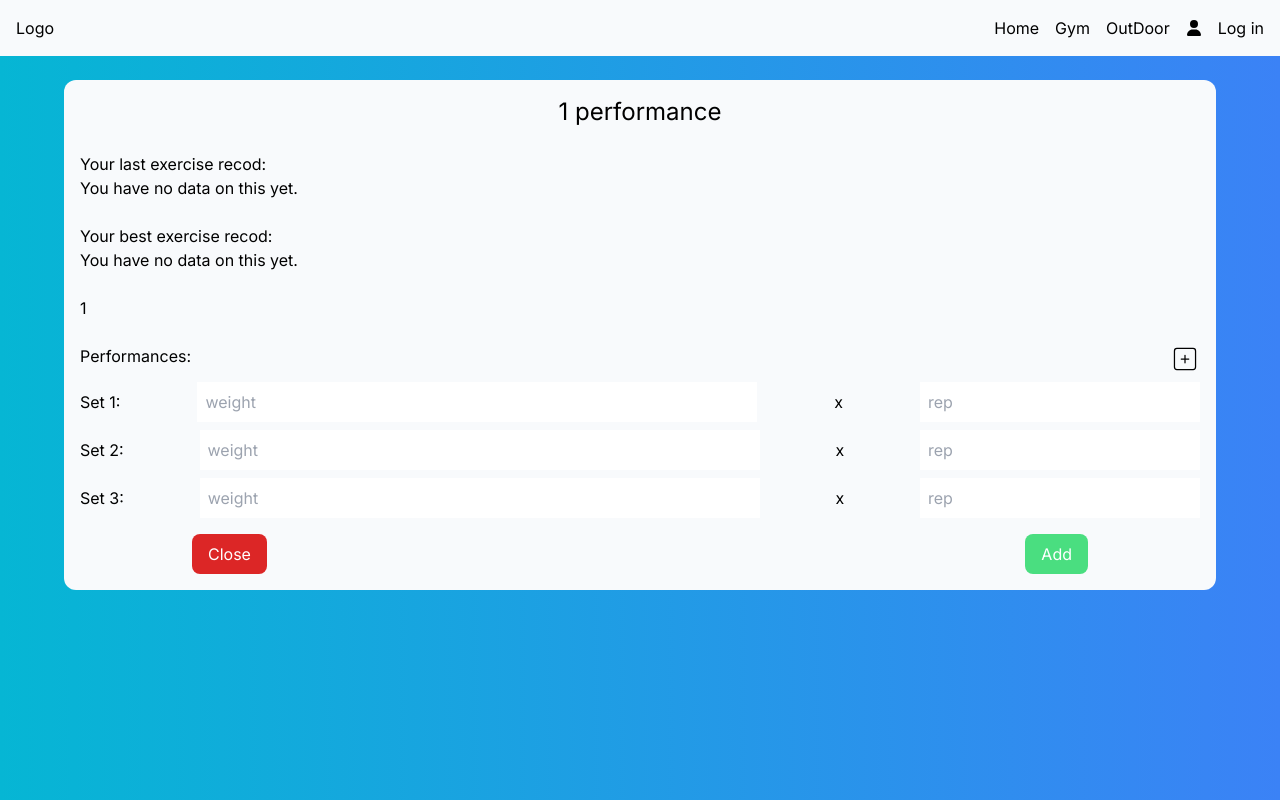
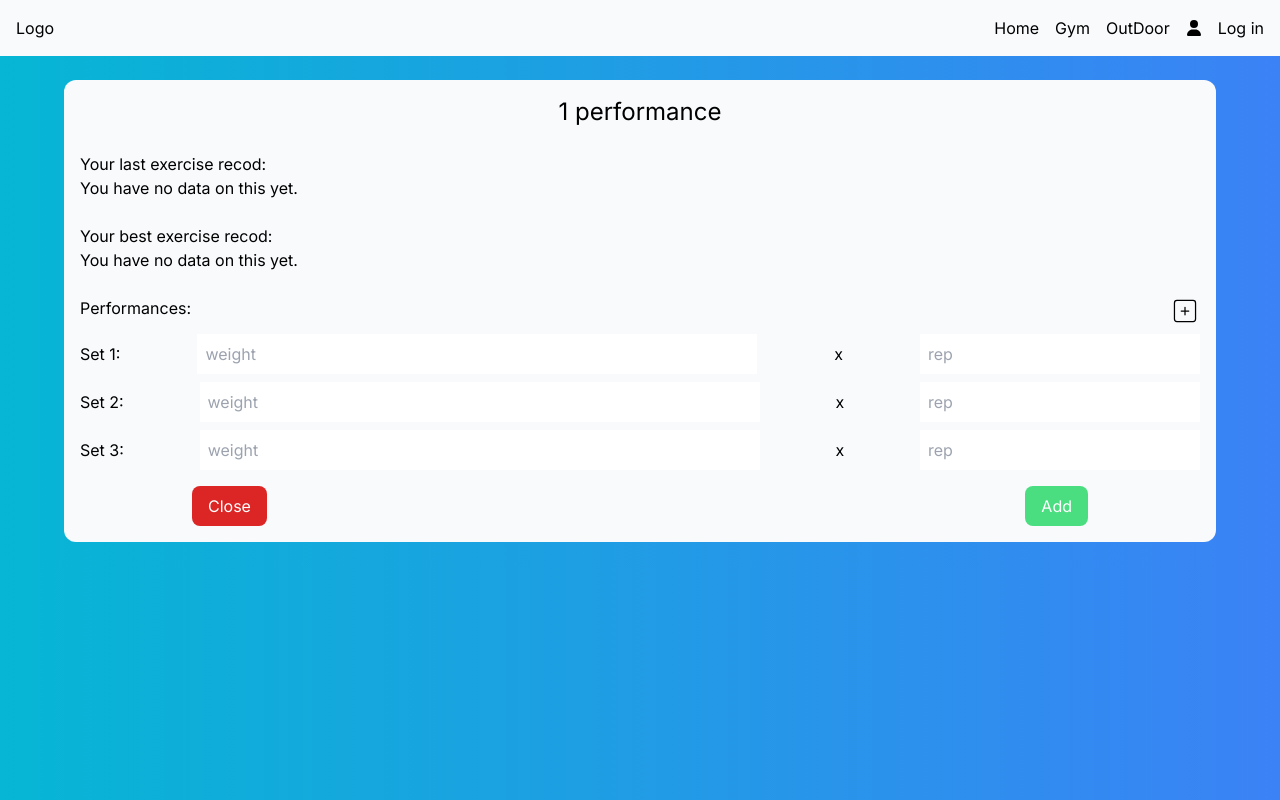
Before and after one commit to YiPei1994/wemove, a Next.js app: page /gym/1/1 in a window 1280 px wide. Both pictures are taken after a click on the button "Open add form". Built offline with nearby package versions, Linux system fonts and the light colour scheme; no server answers; the database is empty.

Commit message:
fix bugs

```diff
--- a/components/exercises/ExerciseDetailForm.tsx
+++ b/components/exercises/ExerciseDetailForm.tsx
@@ -93,8 +93,6 @@ function ExerciseDetailForm({
     );
   }
   return (
-    <>
-      <header>{slug}</header>
     <form className="flex flex-col gap-4" onSubmit={handleSubmit}>
       <div className="flex flex-col gap-2">
         <div className="flex justify-between">
@@ -139,7 +137,6 @@ function ExerciseDetailForm({
         </button>
       </div>
     </form>
-    </>
   );
 }
 
--- a/lib/ExerciseType.ts
+++ b/lib/ExerciseType.ts
@@ -22,7 +22,7 @@ export type NewExercise = {
 };
 
 export type ExerciseDataFormType = {
-  userId: string;
+  userId: string | undefined;
   exercise: string;
   date: string;
   avg_performance: number;
```
Lines whose indentation alone changed are shown as unchanged.
